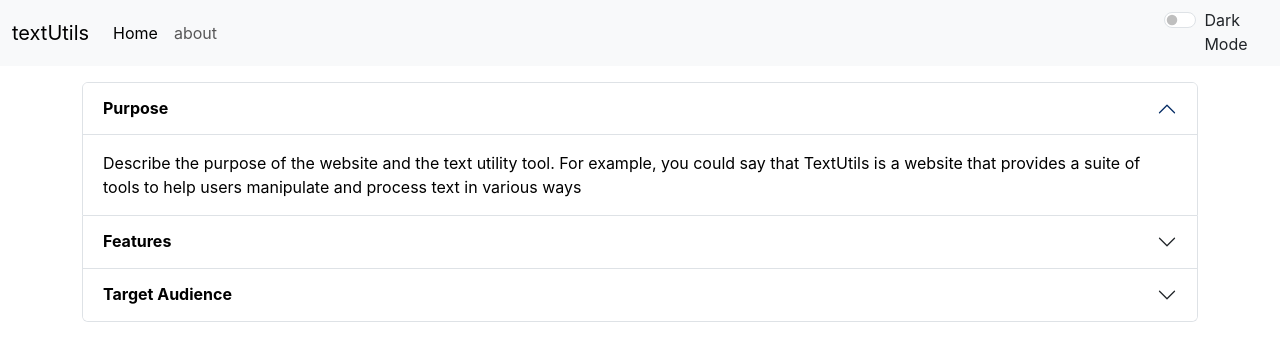
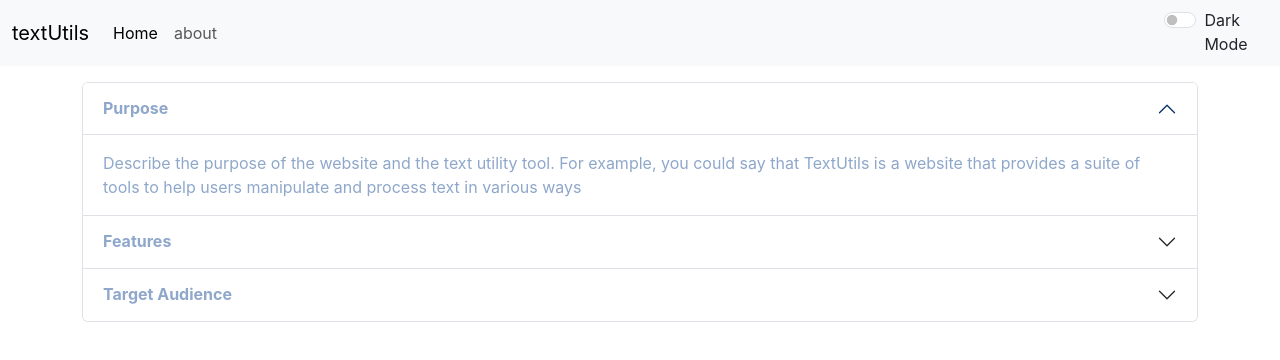
Before and after one commit to dev14325/Text-Utils, a React (Create React App) app: page /about in a window 1280 px wide. Shown: the top 360 px of the page. Built offline with nearby package versions, Linux system fonts and the light colour scheme.

Commit message:
updating textUtils

```diff
--- a/src/components/About.js
+++ b/src/components/About.js
@@ -1,11 +1,16 @@
 import React, { useState } from 'react'
 
-export default function About() {
-    const [myStyle , setMyStyle] = useState({
-        color : 'black',
-        backgroundColor : 'white'
+export default function About(props) {
+    // const [myStyle , setMyStyle] = useState({
+    //     color : 'black',
+    //     backgroundColor : 'white'
 
-    })
+    // })
+    let myStyle = {
+      color :  props.mode === 'dark' ? 'white' :  '#8ea7ca',
+      backgroundColor : props.mode === 'dark' ? '#8ea7ca' : 'white'
+
+    }
     const [buttonTxt,setButtonTxt] = useState('Enable dark mode');
 
     // const process = () =>{
```
